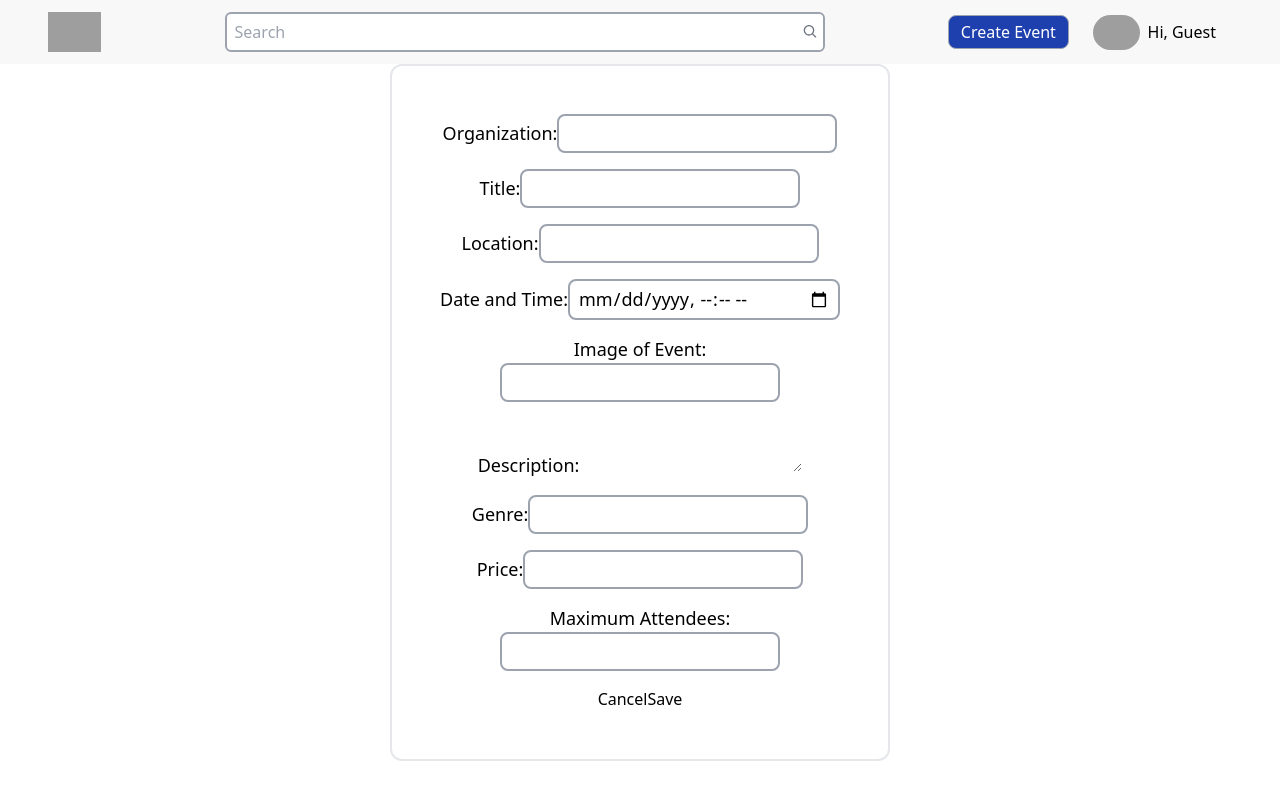
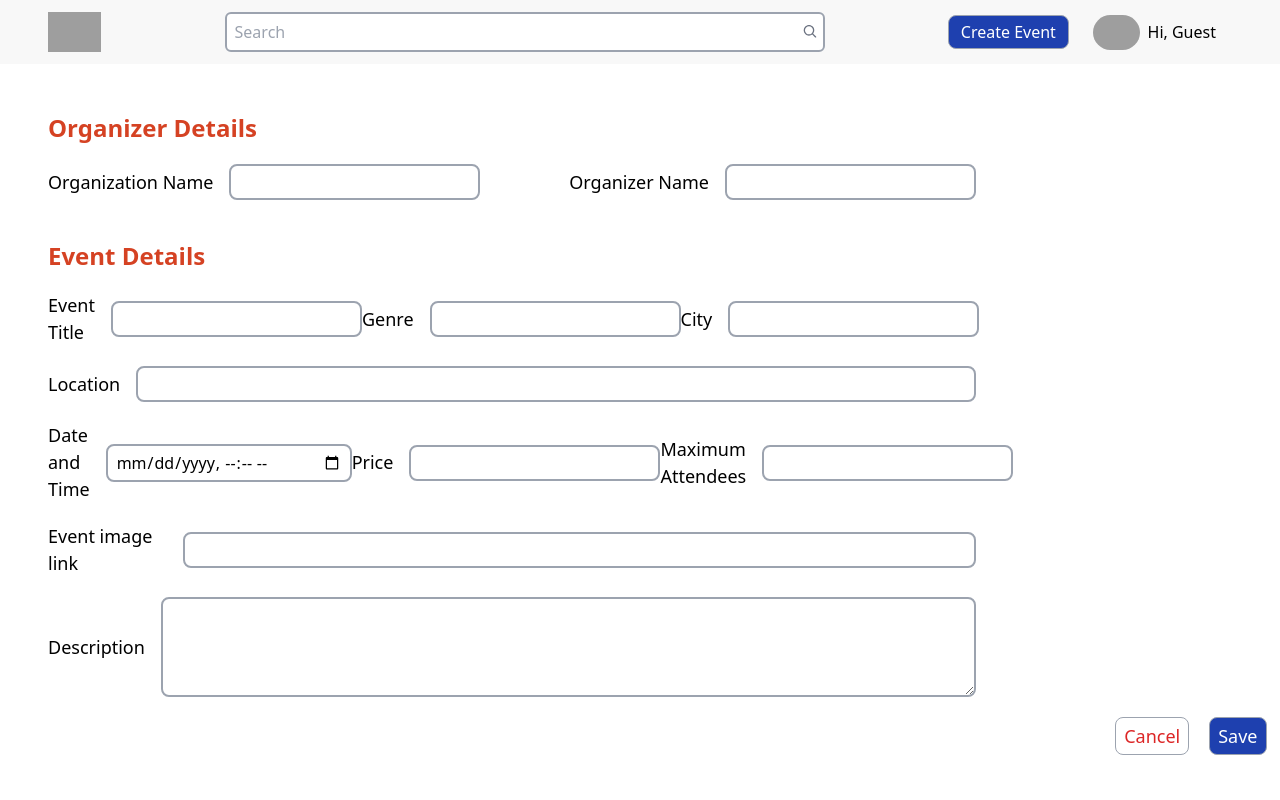
Before and after one commit to neeru0713/cresol-assignment, a React (Create React App) app in the folder frontend/: page /createevent in a window 1280 px wide. Shown: the top 800 px of the page. Built offline with nearby package versions, Linux system fonts and the light colour scheme; grey boxes are pictures that could not be loaded.

Commit message:
added organizername attribute in event model, create event form completed with api call passing auth token, style fixes

```diff
--- a/frontend/src/App.css
+++ b/frontend/src/App.css
@@ -36,3 +36,22 @@ input{
 .error{
     @apply text-red-500 font-semibold;
 }
+
+.create-event .form-group{
+    @apply flex flex-row items-center gap-4;
+}
+
+.create-event input{
+
+}
+
+.create-event .description{
+
+}
+.create-event h1{
+    @apply font-bold text-2xl text-[#d54223];
+}
+
+.form-group-buttons{
+    @apply ml-[115%] flex gap-5;
+}
--- a/frontend/src/components/CreateEvent.js
+++ b/frontend/src/components/CreateEvent.js
@@ -1,16 +1,21 @@
-import React, { useState } from "react";
-
-const CreateEvent = ({ onCancel, onSave }) => {
+import React, { useState, useContext } from "react";
+import { Link } from "react-router-dom"
+import { API_URL } from "../config/config";
+import { UserContext } from "../App";
+const CreateEvent = () => {
+     const { user } = useContext(UserContext);
   const [formData, setFormData] = useState({
     organization: "",
+    organizerName: "",
     title: "",
     location: "",
-    dateTime: "",
+    city: "",
+    date: "",
     image: "",
     description: "",
     genre: "",
     price: "",
-    maxAttendees: "",
+    maximumAllowed: "",
   });
 
   const handleInputChange = (e) => {
@@ -21,104 +26,171 @@ const CreateEvent = ({ onCancel, onSave }) => {
     }));
   };
 
-  const handleSave = () => {
-    onSave(formData);
+    const handleSave = async () => {
+
+        try {
+            const url = `${API_URL}/api/events`;
+
+        const response = await fetch(url, {
+          method: "POST",
+          headers: {
+              "Content-Type": "application/json",
+              "Authorization": user?.token
+          },
+          body: JSON.stringify(formData),
+        });
+
+        if (response.status !== 201) {
+          throw new Error(`HTTP error! Status: ${response.status}`);
+        }
+
+        await response.json();
+
+      } catch (error) {
+        console.error("Error during API call:", error.message);
+      }
+
   };
 
   return (
-    <div className="create-event flex flex-col gap-4 border border-2 w-[500px] rounded-xl p-12 text-center m-auto">
-      <label>
-        Organization:
+    <div className="create-event flex flex-col gap-10 p-12 w-[80%]">
+      <div className="flex flex-col gap-5">
+        <h1>Organizer Details</h1>
+        <div className="flex justify-between">
+          <div className="form-group">
+            <label>Organization Name </label>
             <input
               type="text"
               name="organization"
               value={formData.organization}
               onChange={handleInputChange}
             />
-      </label>
+          </div>
 
-      <label>
-        Title:
+          <div className="form-group">
+            <label>Organizer Name</label>
+            <input
+              type="text"
+              name="organizerName"
+              value={formData.organizerName}
+              onChange={handleInputChange}
+            />
+          </div>
+        </div>
+      </div>
+
+      <div className="flex flex-col gap-5">
+        <h1>Event Details</h1>
+
+        <div className="flex justify-between">
+          <div className="form-group">
+            <label>Event Title </label>
             <input
               type="text"
               name="title"
               value={formData.title}
               onChange={handleInputChange}
             />
-      </label>
+          </div>
 
-      <label>
-        Location:
+          <div className="form-group">
+            <label>Genre </label>
+            <input
+              type="text"
+              name="genre"
+              value={formData.genre}
+              onChange={handleInputChange}
+            />
+          </div>
+
+          <div className="form-group">
+            <label>City </label>
+            <input
+              type="text"
+              name="city"
+              value={formData.city}
+              onChange={handleInputChange}
+            />
+          </div>
+        </div>
+
+        <div className="form-group">
+          <label>Location </label>
           <input
             type="text"
             name="location"
+            className="w-full"
             value={formData.location}
             onChange={handleInputChange}
           />
-      </label>
+        </div>
 
-      <label>
-        Date and Time:
+        <div className="flex justify-between">
+          <div className="form-group">
+            <label>Date and Time </label>
             <input
               type="datetime-local"
               name="dateTime"
               value={formData.dateTime}
               onChange={handleInputChange}
             />
-      </label>
+          </div>
 
-      <label>
-        Image of Event:
-        <input
-          type="text"
-          name="image"
-          value={formData.image}
-          onChange={handleInputChange}
-        />
-      </label>
-
-      <label>
-        Description:
-        <textarea
-          name="description"
-          value={formData.description}
-          onChange={handleInputChange}
-        />
-      </label>
-
-      <label>
-        Genre:
-        <input
-          type="text"
-          name="genre"
-          value={formData.genre}
-          onChange={handleInputChange}
-        />
-      </label>
-
-      <label>
-        Price:
+          <div className="form-group">
+            <label>Price</label>
             <input
               type="text"
               name="price"
               value={formData.price}
               onChange={handleInputChange}
             />
-      </label>
+          </div>
 
-      <label>
-        Maximum Attendees:
+          <div className="form-group">
+            <label>Maximum Attendees</label>
             <input
               type="number"
-          name="maxAttendees"
-          value={formData.maxAttendees}
+              name="maximumAllowed"
+              value={formData.maximumAllowed}
               onChange={handleInputChange}
             />
-      </label>
+          </div>
+        </div>
 
-      <div>
-        <button onClick={onCancel}>Cancel</button>
-        <button onClick={handleSave}>Save</button>
+        <div className="form-group">
+          <label>Event image link </label>
+          <input
+            type="text"
+            name="image"
+            className="w-full"
+            value={formData.image}
+            onChange={handleInputChange}
+          />
+        </div>
+
+        <div className="form-group description">
+          <label>Description </label>
+          <textarea
+            name="description"
+            value={formData.description}
+            className="border border-2 p-2 border-gray-400 rounded-lg h-[100px] w-full"
+            onChange={handleInputChange}
+          />
+        </div>
+
+        <div className="form-group-buttons">
+          <Link to="/">
+            <button className="font-medium border border-gray-400 px-2 py-1 rounded-lg text-red-600 text-lg">
+              Cancel
+            </button>
+          </Link>
+          <button
+            onClick={handleSave}
+            className="font-medium border border-gray-400 px-2 py-1 rounded-lg bg-blue-800 text-white hover:bg-blue-700 text-lg"
+          >
+            Save
+          </button>
+        </div>
       </div>
     </div>
   );
--- a/frontend/src/components/Modal.js
+++ b/frontend/src/components/Modal.js
@@ -83,7 +83,7 @@ const Modal = ({
           <div className="form-buttons mt-5 flex w-full justify-between">
             <button
               type="button"
-              className="font-medium border border-gray-400 px-2 py-1 rounded-lg text-red-500"
+              className="font-medium border border-gray-400 px-2 py-1 rounded-lg text-red-600"
               onClick={closeModal}
             >
               Cancel
```
Also changed, not shown: 1 other file (tests, documents, lock files or other folders). Lines whose indentation alone changed are shown as unchanged.
